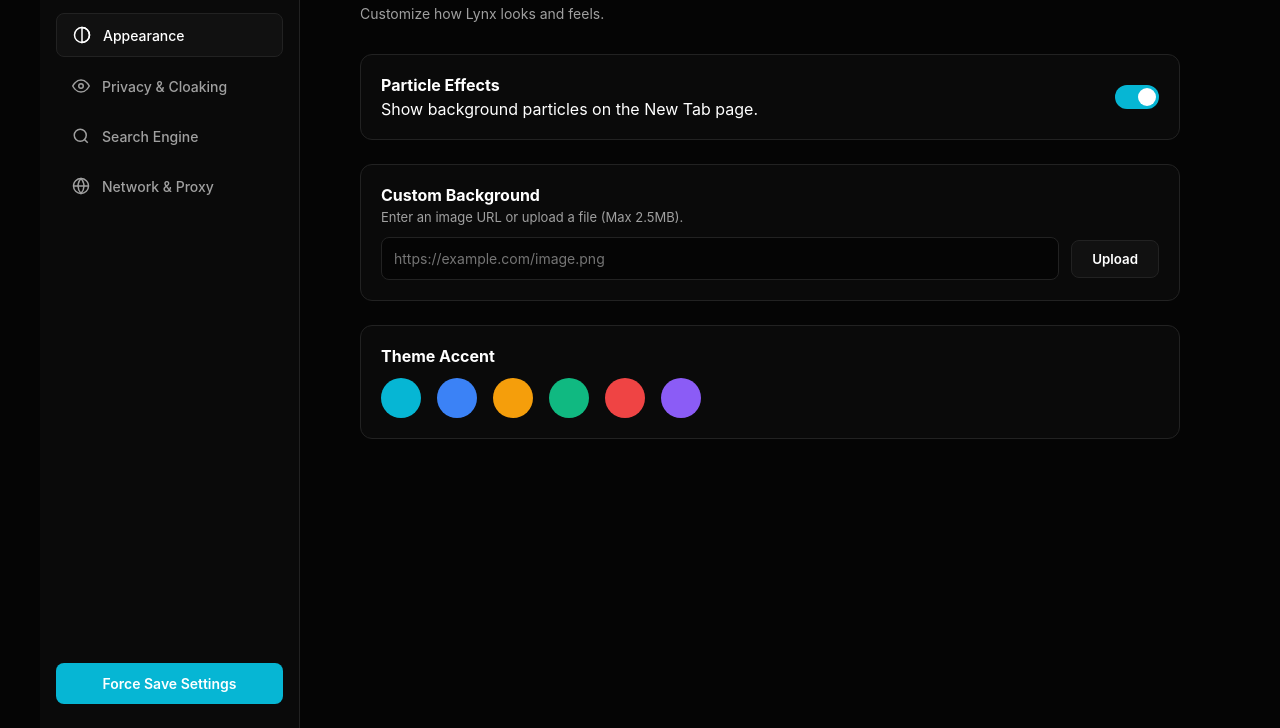
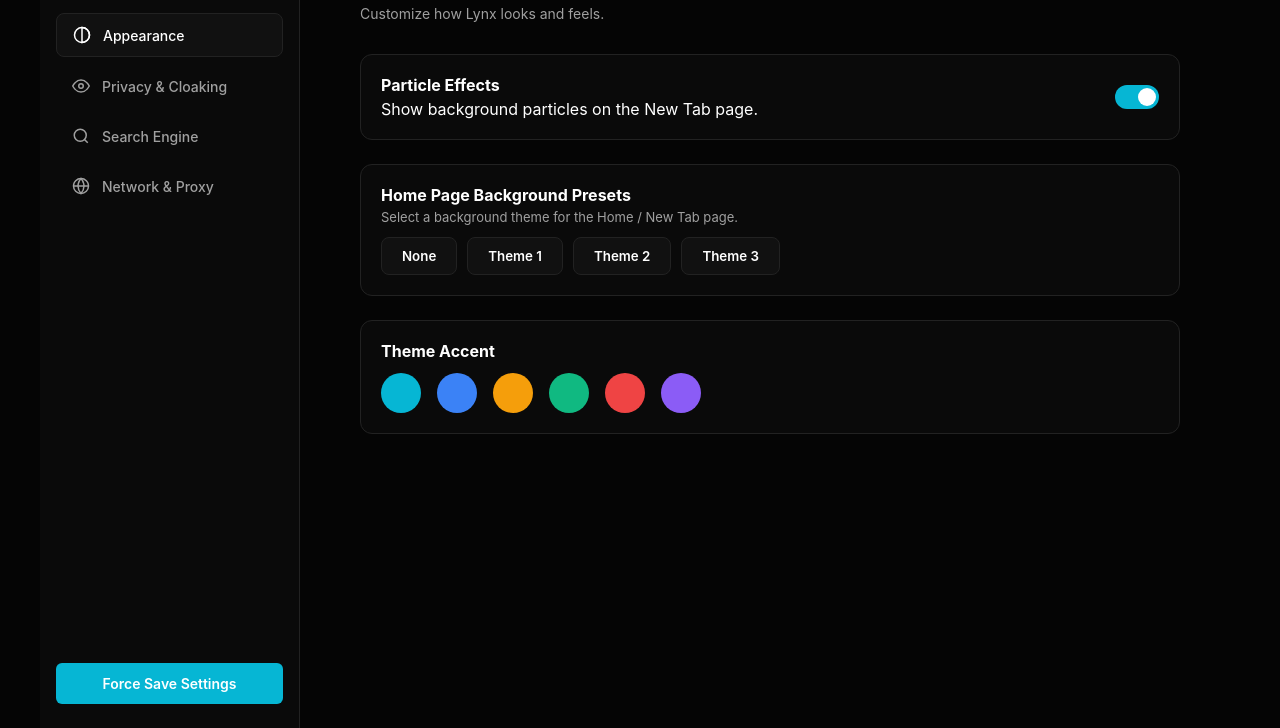
Before and after one commit to DevEchoX2/Lynx-Labs, a plain HTML site: page pages/settings.html in a window 1280 px wide. Shown: the part 72-800 px from the top of the page. Drawn offline with Linux system fonts and the light colour scheme.

Commit message:
Update settings.html

```diff
--- a/pages/settings.html
+++ b/pages/settings.html
@@ -31,7 +31,7 @@ Network & Proxy
 </button>
 </nav>
 <div style="margin-top: auto; padding-top: 20px;">
-<button id="force-save-btn" class="action-btn" style="width: 100%; background-color: var(--accent); color: white; border: none; padding: 12px; font-size: 14px;">Force Save Settings</button>
+<button id="force-save-btn" class="action-btn" style="width: 100%; background-color: var(--accent); color: white; border: none; padding: 12px; font-size: 14px; cursor: pointer; border-radius: 6px;">Force Save Settings</button>
 </div>
 </aside>
 
@@ -54,14 +54,14 @@ Network & Proxy
 </div>
 
 <div class="setting-group">
-<h4>Custom Background</h4>
-<p class="setting-sub">Enter an image URL or upload a file (Max 2.5MB).</p>
-<div class="background-upload-container">
-<input type="text" id="custom-bg" class="settings-input" placeholder="https://example.com/image.png">
-<input type="file" id="custom-bg-upload" accept="image/*" style="display: none;">
-<button id="upload-bg-btn" class="action-btn">Upload</button>
+<h4>Home Page Background Presets</h4>
+<p class="setting-sub">Select a background theme for the Home / New Tab page.</p>
+<div class="preset-grid" style="display: flex; gap: 10px; margin-top: 10px;">
+<button class="preset-btn action-btn" data-bg="none">None</button>
+<button class="preset-btn action-btn" data-bg="theme1.png">Theme 1</button>
+<button class="preset-btn action-btn" data-bg="theme2.png">Theme 2</button>
+<button class="preset-btn action-btn" data-bg="theme3.png">Theme 3</button>
 </div>
-<p id="upload-error" style="color: #ef4444; font-size: 12px; margin-top: 8px; display: none;">Image too large! Please upload a file smaller than 2.5MB.</p>
 </div>
 
 <div class="setting-group">
@@ -128,7 +128,7 @@ Network & Proxy
 
 <section id="network" class="settings-section">
 <h3>Network & Proxy</h3>
-<p class="section-desc">Configure proxy connections for Epox/Scramjet.</p>
+<p class="section-desc">Configure proxy connections for Epoxy/Scramjet.</p>
 
 <div class="setting-group">
 <h4>Wisp Server URL</h4>
```
